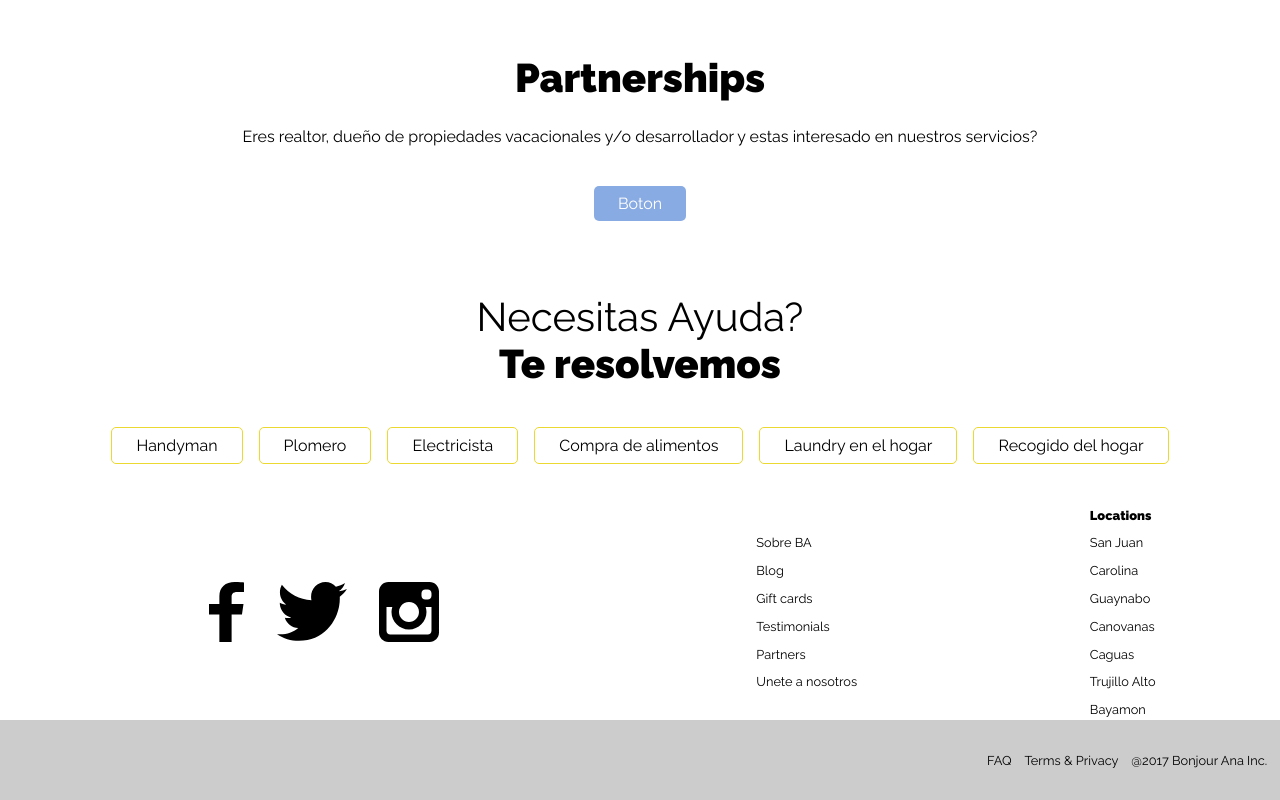
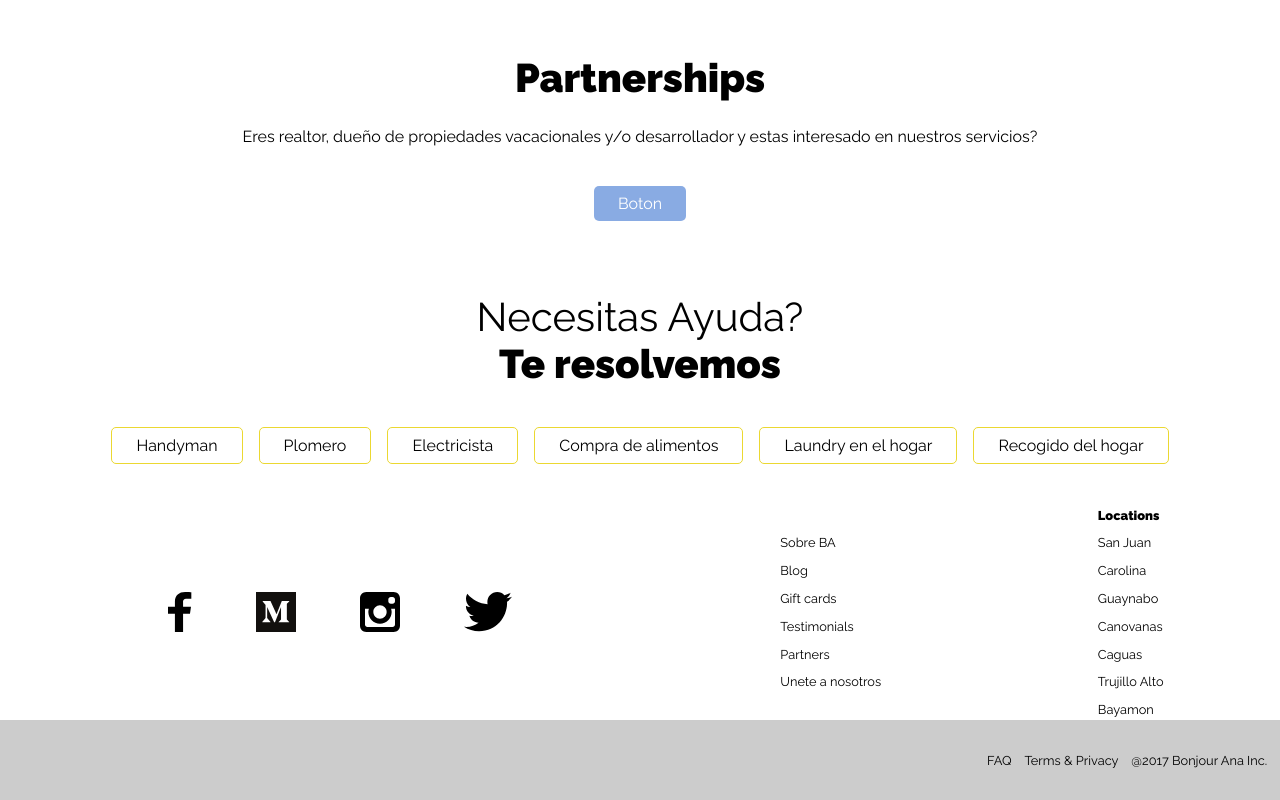
Before and after one commit to bonjouranainc/web-app, a React app in the folder front-end/: page / in a window 1280 px wide. Shown: the part 3714-4514 px from the top of the page. Built offline with nearby package versions, Linux system fonts and the light colour scheme.

Commit message:
Medium logo added. Tablet footer modified

```diff
--- a/front-end/src/components/Footer/FooterTop.js
+++ b/front-end/src/components/Footer/FooterTop.js
@@ -3,6 +3,7 @@ import React, { Component } from 'react';
 import facebook from './images/facebook-icon.svg';
 import twitter from './images/twitter-icon.svg';
 import instagram from './images/instagram-icon.svg';
+import medium from './images/Monogram.svg';
 
 import './styles.css';
 
@@ -12,8 +13,9 @@ class FooterTop extends Component {
       <div className='footerTop'>
         <div className='social'>
           <img src={ facebook } />
+          <img src={ medium } />
+          <img src={ instagram } />
           <img src={ twitter } />
-          <img src={ instagram } />
         </div>
         <div className='info'>
           <div className='more s-txt'>
--- a/front-end/src/components/Footer/styles.css
+++ b/front-end/src/components/Footer/styles.css
@@ -9,9 +9,9 @@
 }
 
 .footerTop img {
-  height: 30%;
+  height: 35%;
   width: auto;
-  margin: 0.5em;
+  margin: 1em;
 }
 
 .footerTop a {
@@ -73,14 +73,28 @@
 }
 
 @media only screen and (min-width : 768px) {
+  .footerTop img {
+    padding: 1em;
+  }
+
+  .social {
+  }
+}
+
+@media only screen and (min-width : 1100px) {
   .locations {
     display: flex;
     flex-direction: column;
     justify-content: center;
   }
 
+  .social {
+    padding: 0 2em;
+  }
+
   .footerTop img {
-    margin: 0.5em 1em;
+    height: 20%;
+    margin: 1em;
   }
 
   .footerTop {
```
Also changed, not shown: front-end/src/components/Footer/images/Monogram.svg (added).
